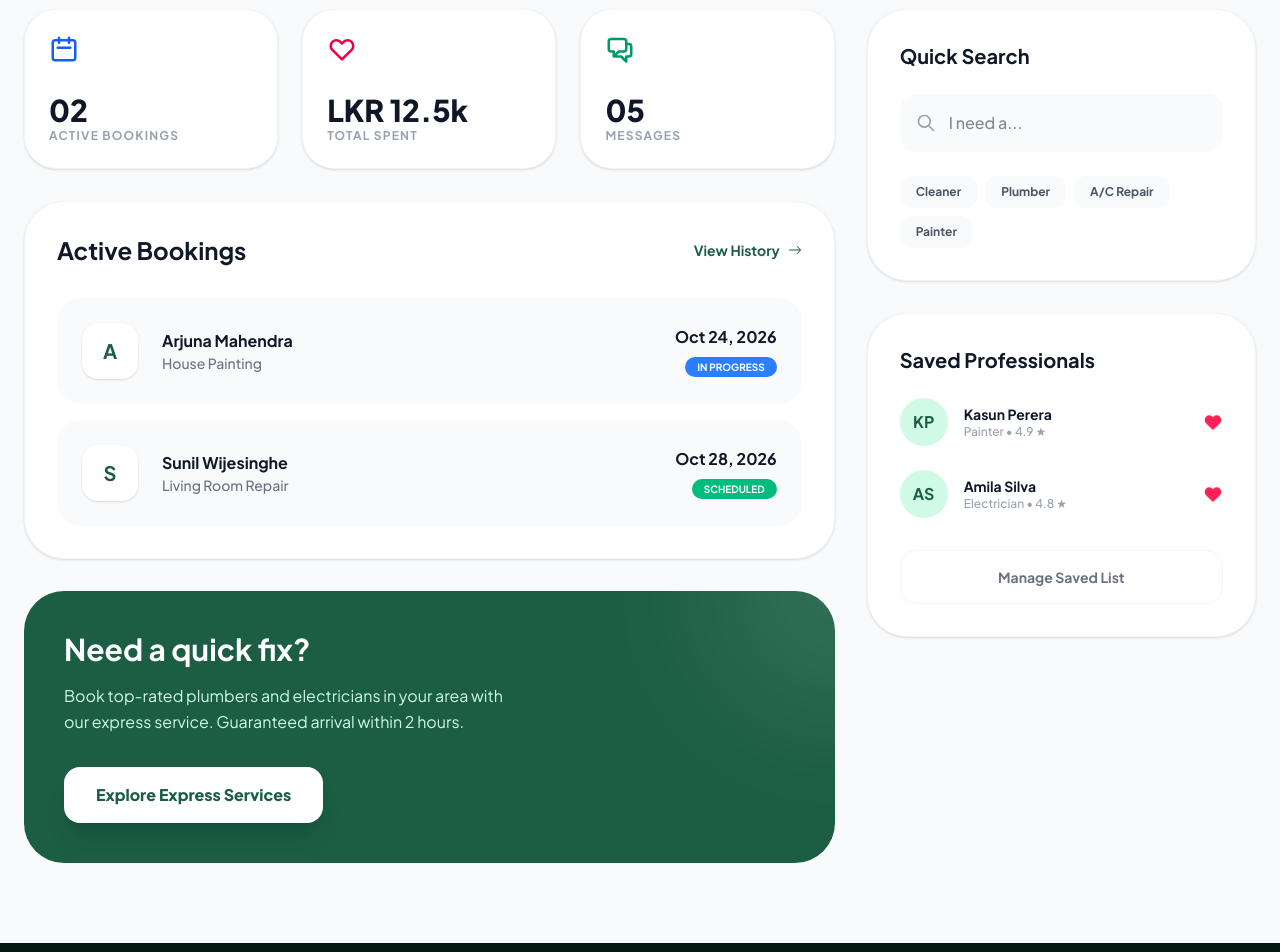
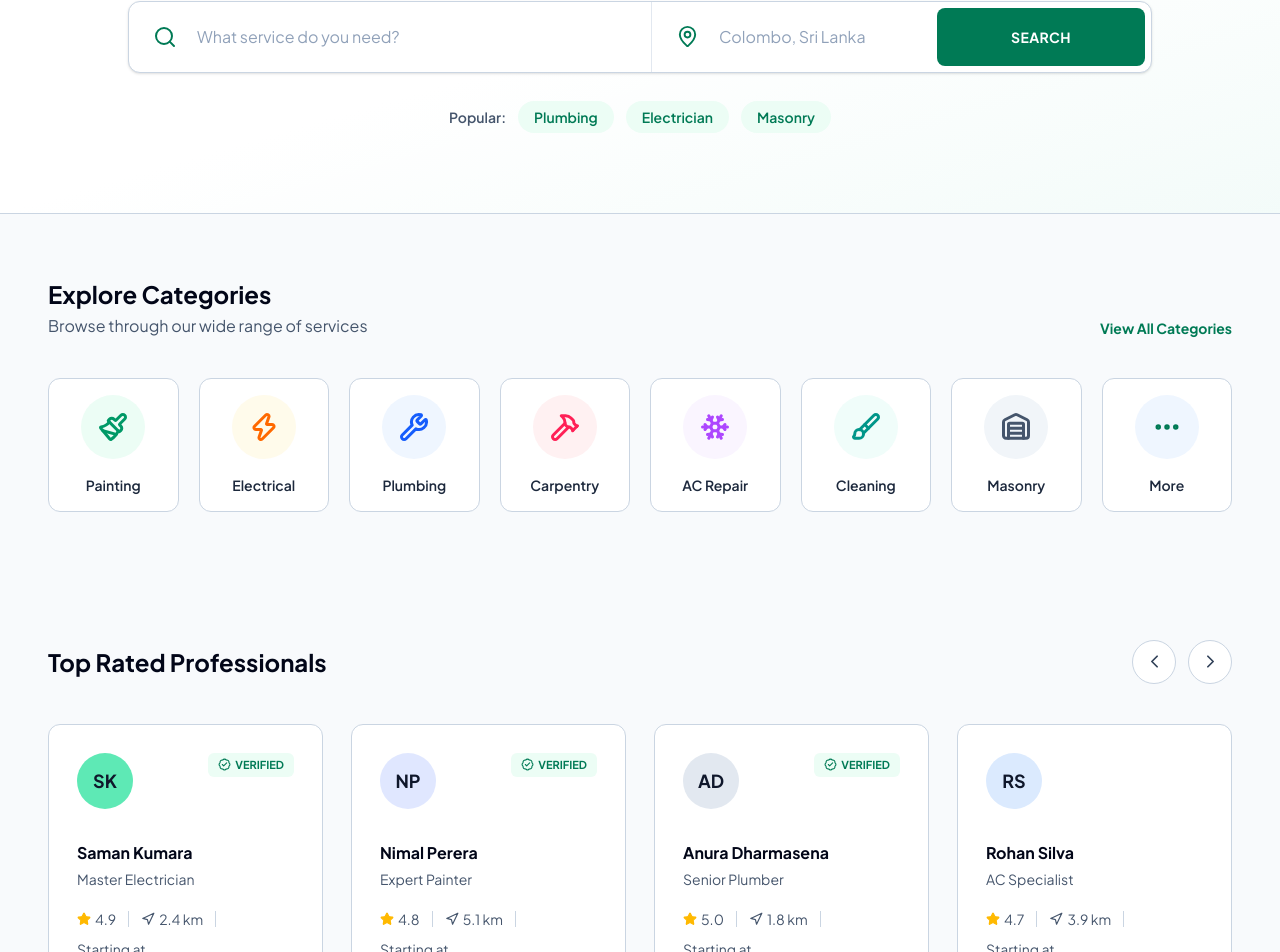
Before and after one commit to ManugaK/service-marketplace-web, a React (Vite) app in the folder frontend/: page /customer/dashboard in a window 1280 px wide. Shown: the part 239-1191 px from the top of the page. Built offline with nearby package versions, Linux system fonts and the light colour scheme.

Commit message:
feat: implement CustomerDashboard with new layout, categories, and professional listings

```diff
--- a/frontend/src/pages/customer/CustomerDashboard.jsx
+++ b/frontend/src/pages/customer/CustomerDashboard.jsx
@@ -1,143 +1,399 @@
 import React from 'react';
-import Navbar from '../../components/layout/Navbar';
-import Footer from '../../components/layout/Footer';
-import { HiOutlineCalendar, HiOutlineSearch, HiOutlineChatAlt2, HiOutlineHeart } from 'react-icons/hi';
-import { BsArrowRight } from 'react-icons/bs';
+import {
+  Search,
+  MapPin,
+  Paintbrush,
+  Zap,
+  Wrench,
+  Hammer,
+  Snowflake,
+  Brush,
+  Warehouse,
+  MoreHorizontal,
+  Star,
+  Navigation,
+  BadgeCheck,
+  ChevronLeft,
+  ChevronRight,
+  ChevronRight as ArrowRight,
+} from 'lucide-react';
 
-const CustomerDashboard = () => {
-  const activeBookings = [
-    { id: 1, worker: 'Arjuna Mahendra', service: 'House Painting', date: 'Oct 24, 2026', status: 'In Progress', color: 'bg-blue-500' },
-    { id: 2, worker: 'Sunil Wijesinghe', service: 'Living Room Repair', date: 'Oct 28, 2026', status: 'Scheduled', color: 'bg-emerald-500' },
+import CustomerNavbar from '../../components/layout/CustomerNavbar';
+import CustomerFooter from '../../components/layout/CustomerFooter';
+
+const categories = [
+  {
+    name: 'Painting',
+    icon: Paintbrush,
+    bg: 'bg-emerald-50',
+    color: 'text-emerald-600',
+  },
+  {
+    name: 'Electrical',
+    icon: Zap,
+    bg: 'bg-amber-50',
+    color: 'text-orange-500',
+  },
+  {
+    name: 'Plumbing',
+    icon: Wrench,
+    bg: 'bg-blue-50',
+    color: 'text-blue-600',
+  },
+  {
+    name: 'Carpentry',
+    icon: Hammer,
+    bg: 'bg-rose-50',
+    color: 'text-rose-500',
+  },
+  {
+    name: 'AC Repair',
+    icon: Snowflake,
+    bg: 'bg-purple-50',
+    color: 'text-purple-500',
+  },
+  {
+    name: 'Cleaning',
+    icon: Brush,
+    bg: 'bg-teal-50',
+    color: 'text-teal-600',
+  },
+  {
+    name: 'Masonry',
+    icon: Warehouse,
+    bg: 'bg-slate-100',
+    color: 'text-slate-600',
+  },
+  {
+    name: 'More',
+    icon: MoreHorizontal,
+    bg: 'bg-blue-50',
+    color: 'text-emerald-700',
+  },
 ];
 
-  const savedWorkers = [
-    { name: 'Kasun Perera', role: 'Painter', rating: 4.9, avatar: 'KP' },
-    { name: 'Amila Silva', role: 'Electrician', rating: 4.8, avatar: 'AS' },
+const topRatedProfessionals = [
+  {
+    initials: 'SK',
+    name: 'Saman Kumara',
+    role: 'Master Electrician',
+    rating: '4.9',
+    distance: '2.4 km',
+    price: 'LKR 5,000',
+    verified: true,
+    avatarBg: 'bg-emerald-300',
+  },
+  {
+    initials: 'NP',
+    name: 'Nimal Perera',
+    role: 'Expert Painter',
+    rating: '4.8',
+    distance: '5.1 km',
+    price: 'LKR 3,500',
+    verified: true,
+    avatarBg: 'bg-indigo-100',
+  },
+  {
+    initials: 'AD',
+    name: 'Anura Dharmasena',
+    role: 'Senior Plumber',
+    rating: '5.0',
+    distance: '1.8 km',
+    price: 'LKR 4,000',
+    verified: true,
+    avatarBg: 'bg-slate-200',
+  },
+  {
+    initials: 'RS',
+    name: 'Rohan Silva',
+    role: 'AC Specialist',
+    rating: '4.7',
+    distance: '3.9 km',
+    price: 'LKR 5,000',
+    verified: false,
+    avatarBg: 'bg-blue-100',
+  },
 ];
 
+const featuredList = [
+  {
+    name: 'Kamal Perera',
+    role: 'Masonry Expert',
+    rating: '4.9',
+    reviews: '124 reviews',
+    image: 'https://images.unsplash.com/photo-1621905251918-48416bd8575a?auto=format&fit=crop&w=160&q=80',
+  },
+  {
+    name: 'Shanti Abeysekera',
+    role: 'Interior Painter',
+    rating: '4.8',
+    reviews: '89 reviews',
+    image: 'https://images.unsplash.com/photo-1633332755192-727a05c4013d?auto=format&fit=crop&w=160&q=80',
+  },
+  {
+    name: 'Ruwan Gunatunga',
+    role: 'Plumbing Specialist',
+    rating: '5.0',
+    reviews: '56 reviews',
+    image: 'https://images.unsplash.com/photo-1560250097-0b93528c311a?auto=format&fit=crop&w=160&q=80',
+  },
+];
+
+function CategoryCard({ item }) {
+  const Icon = item.icon;
+
   return (
-    <div className="min-h-screen bg-[#F8FAFC]">
-      <Navbar isLoggedIn={true} />
+    <button className="group flex min-h-[132px] flex-col items-center justify-center rounded-xl border border-slate-300 bg-white p-4 transition hover:-translate-y-1 hover:border-emerald-600 hover:shadow-md">
+      <div className={`flex h-16 w-16 items-center justify-center rounded-full ${item.bg}`}>
+        <Icon className={item.color} size={30} strokeWidth={2.4} />
+      </div>
+      <p className="mt-4 text-sm font-semibold text-slate-800 group-hover:text-emerald-700">
+        {item.name}
+      </p>
+    </button>
+  );
+}
 
-      <main className="max-w-screen-2xl mx-auto pt-32 pb-20 px-6">
-        <header className="mb-12">
-           <h1 className="text-4xl font-black text-gray-900 mb-2">Welcome back, Traveler! 👋</h1>
-           <p className="text-gray-500 font-medium">Manage your bookings and find new professionals.</p>
-        </header>
+function ProfessionalCard({ professional }) {
+  return (
+    <div className="rounded-xl border border-slate-300 bg-white p-7 transition hover:-translate-y-1 hover:border-emerald-600 hover:shadow-md">
+      <div className="flex items-start justify-between">
+        <div
+          className={`flex h-14 w-14 items-center justify-center rounded-full ${professional.avatarBg}`}
+        >
+          <span className="text-lg font-bold text-slate-900">{professional.initials}</span>
+        </div>
 
-        <div className="grid lg:grid-cols-3 gap-8">
-           {/* Left Column: Stats & Bookings */}
-           <div className="lg:col-span-2 space-y-8">
-              {/* Stats Grid */}
-              <div className="grid grid-cols-3 gap-6">
-                 {[
-                   { label: 'Active Bookings', value: '02', icon: <HiOutlineCalendar />, color: 'text-blue-600' },
-                   { label: 'Total Spent', value: 'LKR 12.5k', icon: <HiOutlineHeart />, color: 'text-rose-600' },
-                   { label: 'Messages', value: '05', icon: <HiOutlineChatAlt2 />, color: 'text-emerald-600' },
-                 ].map((stat, i) => (
-                   <div key={i} className="bg-white p-6 rounded-[2rem] border border-gray-100 shadow-sm flex flex-col justify-between h-40">
-                      <div className={`text-3xl ${stat.color}`}>{stat.icon}</div>
+        {professional.verified && (
+          <div className="flex items-center gap-1 rounded-md bg-emerald-50 px-2.5 py-1 text-[11px] font-bold uppercase text-emerald-700">
+            <BadgeCheck size={13} />
+            Verified
+          </div>
+        )}
+      </div>
+
+      <div className="mt-8">
+        <h3 className="text-base font-bold text-slate-950">{professional.name}</h3>
+        <p className="mt-1 text-sm text-slate-600">{professional.role}</p>
+      </div>
+
+      <div className="mt-5 flex flex-wrap items-center gap-3 text-sm text-slate-600">
+        <div className="flex items-center gap-1">
+          <Star size={14} className="fill-amber-400 text-amber-400" />
+          <span>{professional.rating}</span>
+        </div>
+
+        <span className="h-4 w-px bg-slate-300" />
+
+        <div className="flex items-center gap-1">
+          <Navigation size={14} />
+          <span>{professional.distance}</span>
+        </div>
+
+        <span className="h-4 w-px bg-slate-300" />
+
         <div>
-                        <p className="text-3xl font-black text-gray-900">{stat.value}</p>
-                        <p className="text-xs font-bold text-gray-400 uppercase tracking-widest">{stat.label}</p>
+          <p className="leading-tight text-slate-600">Starting at</p>
+          <p className="font-bold text-emerald-700">{professional.price}</p>
         </div>
       </div>
+
+      <button className="mt-6 w-full rounded-md bg-emerald-700 px-5 py-3 text-sm font-bold text-white transition hover:bg-emerald-800">
+        Book Now
+      </button>
+    </div>
+  );
+}
+
+function FeaturedSmallCard({ person }) {
+  return (
+    <button className="flex w-full items-center gap-5 rounded-xl border border-slate-300 bg-white p-6 text-left transition hover:-translate-y-1 hover:border-emerald-600 hover:shadow-md">
+      <img
+        src={person.image}
+        alt={person.name}
+        className="h-16 w-16 rounded-md object-cover"
+      />
+
+      <div className="min-w-0 flex-1">
+        <h4 className="truncate text-base font-bold text-slate-950">{person.name}</h4>
+        <p className="truncate text-sm text-slate-600">{person.role}</p>
+
+        <div className="mt-1 flex items-center gap-1 text-sm">
+          <Star size={13} className="fill-amber-400 text-amber-400" />
+          <span className="font-medium text-slate-700">{person.rating}</span>
+          <span className="text-slate-600">({person.reviews})</span>
+        </div>
+      </div>
+
+      <ArrowRight size={20} className="text-slate-500" />
+    </button>
+  );
+}
+
+export default function CustomerDashboard() {
+  return (
+    <div className="min-h-screen bg-slate-50 text-slate-950">
+      <CustomerNavbar />
+
+      <main>
+        {/* Hero Search Section */}
+        <section className="border-b border-slate-300 bg-gradient-to-br from-white via-white to-emerald-50/40">
+          <div className="mx-auto max-w-[1440px] px-5 py-16 sm:px-8 md:py-20 lg:px-10 xl:px-12">
+            <div className="mx-auto max-w-5xl text-center">
+              <h1 className="text-3xl font-bold tracking-tight text-slate-950 sm:text-4xl lg:text-[42px]">
+                Find the best skilled professionals in Sri Lanka
+              </h1>
+
+              <div className="mx-auto mt-8 overflow-hidden rounded-xl border border-slate-300 bg-white shadow-sm">
+                <div className="grid grid-cols-1 md:grid-cols-[1fr_280px_220px]">
+                  <div className="flex items-center gap-5 px-6 py-5">
+                    <Search size={24} className="shrink-0 text-emerald-700" />
+                    <input
+                      type="text"
+                      placeholder="What service do you need?"
+                      className="w-full bg-transparent text-base text-slate-700 outline-none placeholder:text-slate-400"
+                    />
+                  </div>
+
+                  <div className="flex items-center gap-5 border-t border-slate-200 px-6 py-5 md:border-l md:border-t-0">
+                    <MapPin size={23} className="shrink-0 text-emerald-700" />
+                    <input
+                      type="text"
+                      placeholder="Colombo, Sri Lanka"
+                      className="w-full bg-transparent text-base text-slate-700 outline-none placeholder:text-slate-400"
+                    />
+                  </div>
+
+                  <div className="p-1.5">
+                    <button className="h-full min-h-[58px] w-full rounded-lg bg-emerald-700 px-8 text-sm font-bold uppercase tracking-wide text-white transition hover:bg-emerald-800">
+                      Search
+                    </button>
+                  </div>
+                </div>
+              </div>
+
+              <div className="mt-7 flex flex-wrap items-center justify-center gap-3 text-sm">
+                <span className="font-semibold text-slate-600">Popular:</span>
+
+                {['Plumbing', 'Electrician', 'Masonry'].map((tag) => (
+                  <button
+                    key={tag}
+                    className="rounded-full bg-emerald-50 px-4 py-1.5 text-sm font-semibold text-emerald-700 transition hover:bg-emerald-100"
+                  >
+                    {tag}
+                  </button>
                 ))}
               </div>
+            </div>
+          </div>
+        </section>
 
-              {/* Active Bookings List */}
-              <section className="bg-white rounded-[2.5rem] border border-gray-100 p-8 shadow-sm">
-                 <div className="flex items-center justify-between mb-8">
-                    <h2 className="text-2xl font-bold text-gray-900">Active Bookings</h2>
-                    <button className="text-sm font-bold text-[#1B5E44] flex items-center gap-2">View History <BsArrowRight /></button>
+        {/* Categories */}
+        <section className="mx-auto max-w-[1440px] px-5 py-16 sm:px-8 lg:px-10 xl:px-12">
+          <div className="flex flex-col gap-4 sm:flex-row sm:items-end sm:justify-between">
+            <div>
+              <h2 className="text-2xl font-bold text-slate-950">Explore Categories</h2>
+              <p className="mt-1 text-base text-slate-600">
+                Browse through our wide range of services
+              </p>
             </div>
 
-                 <div className="space-y-4">
-                    {activeBookings.map(booking => (
-                       <div key={booking.id} className="flex items-center justify-between p-6 bg-gray-50 rounded-3xl border border-transparent hover:border-[#1B5E44]/20 transition-all cursor-pointer group">
-                          <div className="flex items-center gap-6">
-                             <div className="w-14 h-14 rounded-2xl bg-white shadow-sm flex items-center justify-center text-xl font-bold text-[#1B5E44]">
-                                {booking.worker[0]}
+            <a
+              href="/categories"
+              className="text-sm font-bold text-emerald-700 transition hover:text-emerald-800"
+            >
+              View All Categories
+            </a>
           </div>
-                             <div>
-                                <h4 className="font-bold text-gray-900 group-hover:text-[#1B5E44] transition-colors">{booking.worker}</h4>
-                                <p className="text-sm text-gray-500 font-medium">{booking.service}</p>
-                             </div>
-                          </div>
-                          <div className="text-right">
-                             <p className="font-bold text-gray-900 mb-1">{booking.date}</p>
-                             <span className={`px-3 py-1 rounded-full text-[10px] font-bold text-white uppercase ${booking.color}`}>
-                                {booking.status}
-                             </span>
-                          </div>
-                       </div>
+
+          <div className="mt-10 grid grid-cols-2 gap-5 sm:grid-cols-3 md:grid-cols-4 lg:grid-cols-8">
+            {categories.map((category) => (
+              <CategoryCard key={category.name} item={category} />
             ))}
           </div>
         </section>
 
-              {/* Recommendations */}
-              <section className="bg-[#1B5E44] rounded-[2.5rem] p-10 text-white relative overflow-hidden group">
-                 <div className="absolute top-0 right-0 w-64 h-64 bg-white/10 rounded-full -mr-32 -mt-32 blur-3xl group-hover:scale-125 transition-transform duration-1000"></div>
-                 <div className="relative z-10">
-                    <h3 className="text-3xl font-bold mb-4">Need a quick fix?</h3>
-                    <p className="text-emerald-100 mb-8 max-w-md leading-relaxed">
-                       Book top-rated plumbers and electricians in your area with our express service.
-                       Guaranteed arrival within 2 hours.
-                    </p>
-                    <button className="px-8 py-4 bg-white text-[#1B5E44] rounded-2xl font-black shadow-xl hover:shadow-emerald-900/40 transition-all transform hover:-translate-y-1">
-                       Explore Express Services
+        {/* Top Rated Professionals */}
+        <section className="mx-auto max-w-[1440px] px-5 py-16 sm:px-8 lg:px-10 xl:px-12">
+          <div className="flex items-center justify-between">
+            <h2 className="text-2xl font-bold text-slate-950">Top Rated Professionals</h2>
+
+            <div className="hidden items-center gap-3 sm:flex">
+              <button className="flex h-11 w-11 items-center justify-center rounded-full border border-slate-300 bg-white text-slate-700 transition hover:border-emerald-700 hover:text-emerald-700">
+                <ChevronLeft size={21} />
+              </button>
+              <button className="flex h-11 w-11 items-center justify-center rounded-full border border-slate-300 bg-white text-slate-700 transition hover:border-emerald-700 hover:text-emerald-700">
+                <ChevronRight size={21} />
               </button>
             </div>
-              </section>
           </div>
 
-           {/* Right Column: Sidebar */}
-           <aside className="space-y-8">
-              {/* Quick Search */}
-              <div className="bg-white p-8 rounded-[2.5rem] border border-gray-100 shadow-sm">
-                 <h3 className="text-xl font-bold text-gray-900 mb-6">Quick Search</h3>
-                 <div className="relative mb-6">
-                    <HiOutlineSearch className="absolute left-4 top-1/2 -translate-y-1/2 text-gray-400 text-xl" />
-                    <input type="text" placeholder="I need a..." className="w-full pl-12 pr-4 py-4 bg-gray-50 rounded-2xl border border-transparent focus:bg-white focus:border-[#1B5E44] outline-none font-medium transition-all" />
+          <div className="mt-10 grid grid-cols-1 gap-7 sm:grid-cols-2 xl:grid-cols-4">
+            {topRatedProfessionals.map((professional) => (
+              <ProfessionalCard key={professional.name} professional={professional} />
+            ))}
           </div>
-                 <div className="flex flex-wrap gap-2">
-                    {['Cleaner', 'Plumber', 'A/C Repair', 'Painter'].map(s => (
-                       <button key={s} className="px-4 py-2 rounded-xl bg-gray-50 text-gray-600 text-xs font-bold hover:bg-[#1B5E44] hover:text-white transition-all">
-                          {s}
+        </section>
+
+        {/* Featured Professionals */}
+        <section className="mx-auto max-w-[1440px] px-5 py-16 sm:px-8 lg:px-10 xl:px-12">
+          <h2 className="text-2xl font-bold text-slate-950">Featured Professionals</h2>
+
+          <div className="mt-10 grid grid-cols-1 gap-7 lg:grid-cols-[1fr_430px]">
+            {/* Main Featured Card */}
+            <div className="overflow-hidden rounded-xl border border-slate-300 bg-white">
+              <div className="grid grid-cols-1 md:grid-cols-[48%_52%]">
+                <div className="relative min-h-[320px] overflow-hidden">
+                  <img
+                    src="https://images.unsplash.com/photo-1601058268499-e52658b8bb88?auto=format&fit=crop&w=900&q=80"
+                    alt="Kasun Wijesinghe"
+                    className="h-full w-full object-cover"
+                  />
+
+                  <span className="absolute left-7 top-7 rounded-md bg-emerald-700 px-4 py-2 text-sm font-bold uppercase text-white">
+                    Top Pick
+                  </span>
+                </div>
+
+                <div className="flex flex-col justify-center p-8 sm:p-10 lg:p-12">
+                  <h3 className="text-3xl font-bold text-slate-950">
+                    Kasun Wijesinghe
+                  </h3>
+
+                  <p className="mt-2 text-sm font-bold text-emerald-700">
+                    Master Carpenter • 15 Years Experience
+                  </p>
+
+                  <p className="mt-7 max-w-xl text-lg leading-8 text-slate-600">
+                    Specializing in high-end teak furniture, modern interior wood accents,
+                    and heritage restoration. Known for precision and timely delivery
+                    across the Western Province.
+                  </p>
+
+                  <div className="mt-10 flex flex-col gap-4 sm:flex-row">
+                    <button className="rounded-md bg-emerald-700 px-10 py-4 text-sm font-bold text-white transition hover:bg-emerald-800">
+                      Book Now
                     </button>
+
+                    <button className="rounded-md border border-emerald-700 px-10 py-4 text-sm font-bold text-emerald-700 transition hover:bg-emerald-50">
+                      View Profile
+                    </button>
+                  </div>
+                </div>
+              </div>
+            </div>
+
+            {/* Featured List */}
+            <div className="grid gap-6">
+              {featuredList.map((person) => (
+                <FeaturedSmallCard key={person.name} person={person} />
               ))}
             </div>
           </div>
+        </section>
+      </main>
 
-              {/* Saved Professionals */}
-              <div className="bg-white p-8 rounded-[2.5rem] border border-gray-100 shadow-sm">
-                 <h3 className="text-xl font-bold text-gray-900 mb-6">Saved Professionals</h3>
-                 <div className="space-y-6">
-                    {savedWorkers.map((worker, i) => (
-                       <div key={i} className="flex items-center gap-4 group cursor-pointer">
-                          <div className="w-12 h-12 rounded-full bg-emerald-100 text-[#1B5E44] flex items-center justify-center font-bold">
-                             {worker.avatar}
-                          </div>
-                          <div className="flex-grow">
-                             <h4 className="font-bold text-gray-900 text-sm group-hover:text-[#1B5E44] transition-colors">{worker.name}</h4>
-                             <p className="text-xs text-gray-400 font-medium">{worker.role} • {worker.rating} ★</p>
-                          </div>
-                          <button className="text-gray-300 hover:text-rose-500 transition-colors">
-                             <HiOutlineHeart className="text-xl fill-rose-500 text-rose-500" />
-                          </button>
-                       </div>
-                    ))}
-                 </div>
-                 <button className="w-full mt-8 py-4 border border-gray-100 rounded-2xl text-gray-500 font-bold hover:bg-gray-50 transition-all text-sm">
-                    Manage Saved List
-                 </button>
-              </div>
-           </aside>
-        </div>
-      </main>
-      <Footer />
+      <CustomerFooter />
     </div>
   );
-};
-
-export default CustomerDashboard;
+}
```
Lines whose indentation alone changed are shown as unchanged.
